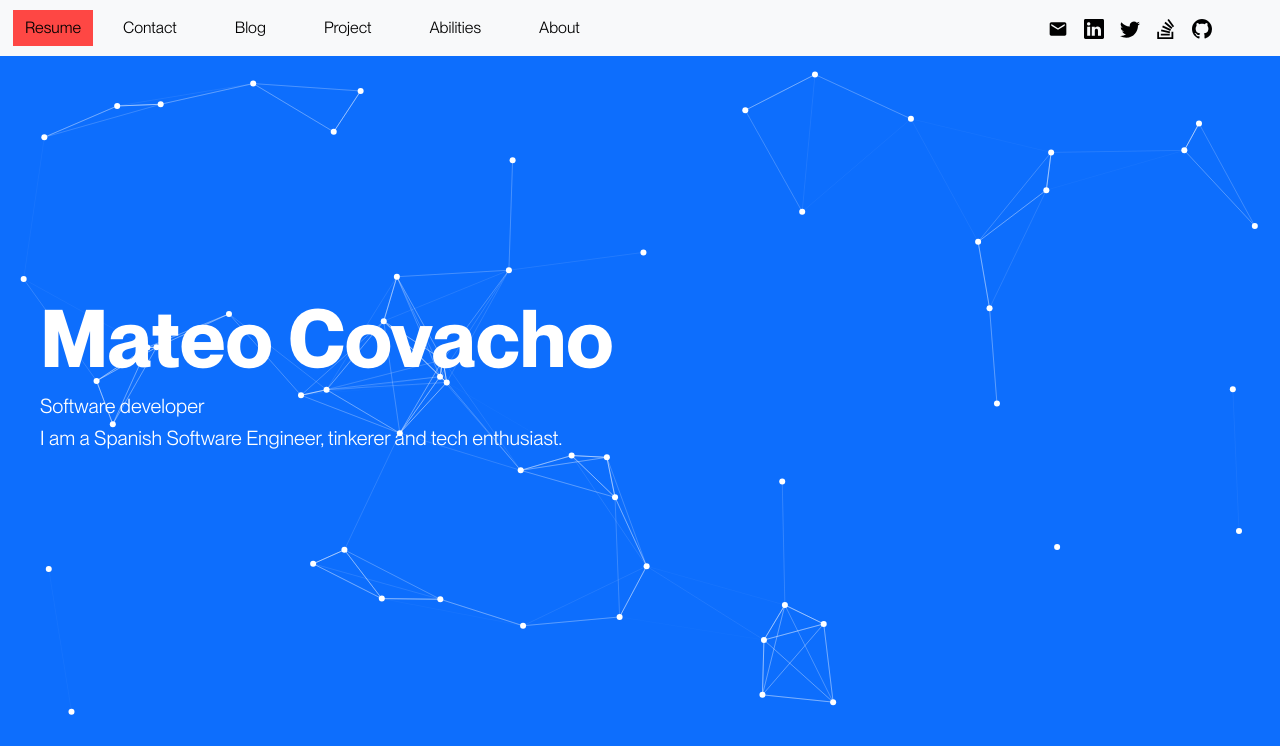
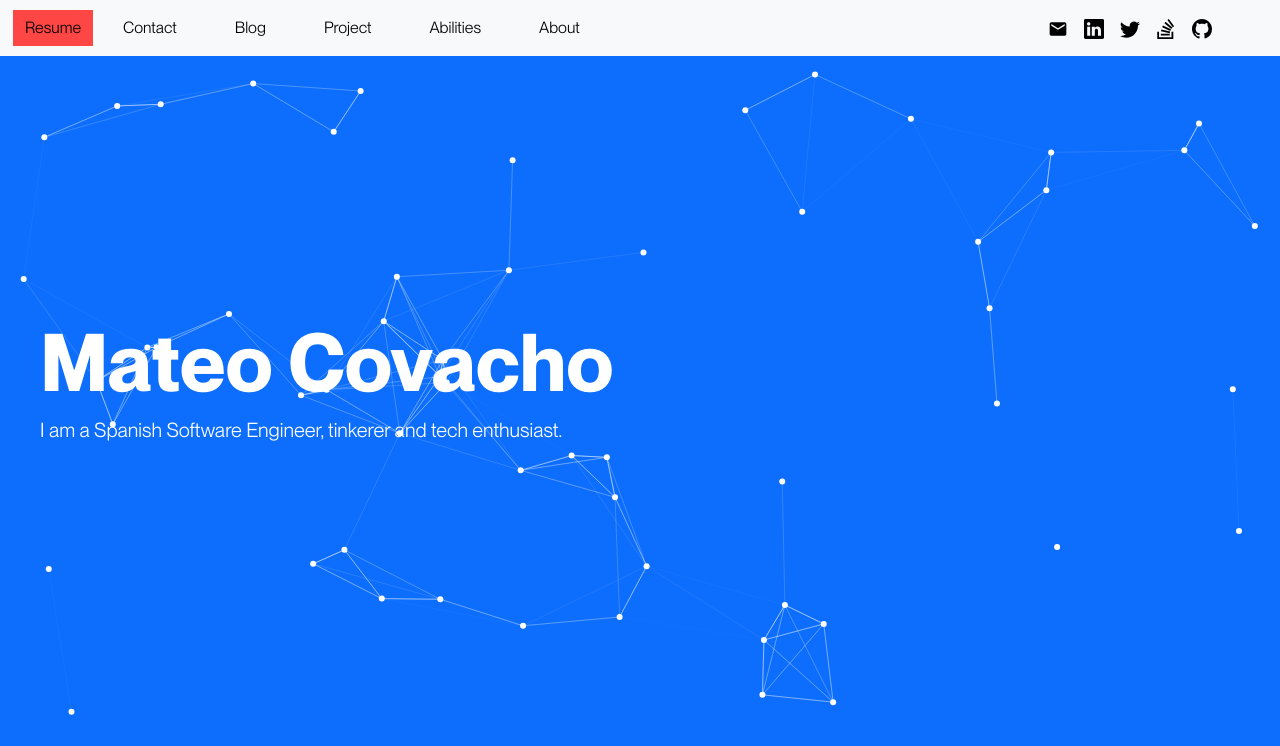
Before and after one commit to mateo-covacho/portfolio-mk2, a React (Create React App) app: page / in a window 1280 px wide. Shown: the top 746 px of the page. Built offline with nearby package versions, Linux system fonts and the light colour scheme; a web font is replaced by a local one.

Commit message:
Removed double <p> tag

```diff
--- a/src/app.jsx
+++ b/src/app.jsx
@@ -355,8 +355,6 @@ function App() {
 
         <div className='m-auto name-section col-4 ms-5 w-75' style={{ position: "relative", right: "20px", top: "-30%" }}>
           <h1 className=' display-1 mb-2 '>Mateo Covacho</h1>
-
-          <p className=' font-weight-light mb-2 h5'>Software developer</p>
           <p className=' font-weight-light mb-2 h5'>I am a Spanish Software Engineer, tinkerer and tech enthusiast. </p>
         </div>
       </header>
```
